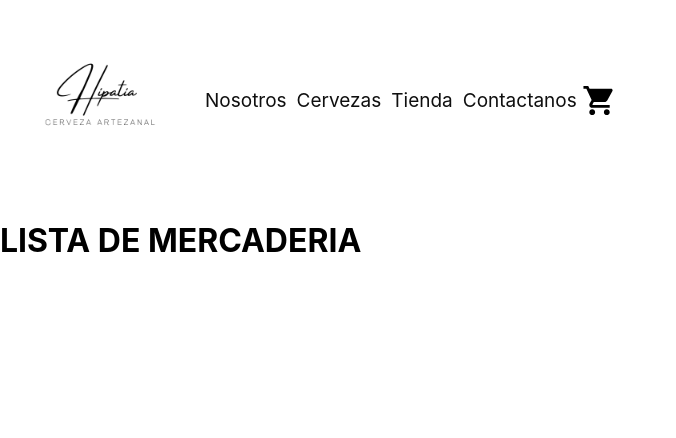
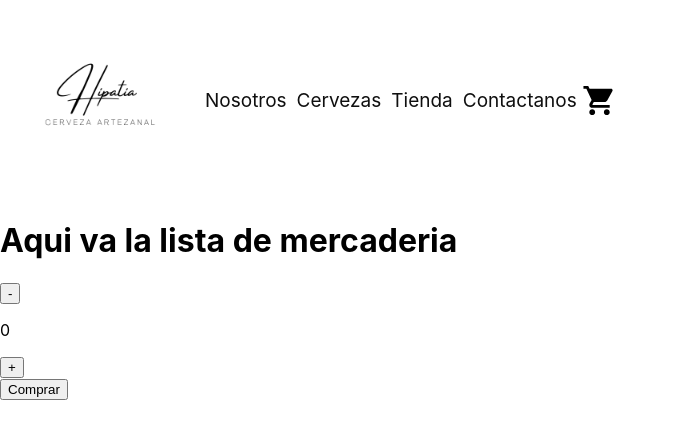
Before and after one commit to EmilianoZarza/proyectoreacr, a React (Create React App) app: page / in a window 1280 px wide. Shown: the top 438 px of the page, without its empty margins (0-676 px from the left). Built offline with nearby package versions, Linux system fonts and the light colour scheme.

Commit message:
agregando itemcount

```diff
--- a/src/App.js
+++ b/src/App.js
@@ -7,7 +7,9 @@ const App = () => {
   return (
     <>
       <NavBar/>
-      <ItemListContainer/>
+      <ItemListContainer
+        Lista='Aqui va la lista de mercaderia'
+      />
     </>
   )
 }
--- /dev/null
+++ b/src/Components/ItemCount/ItemCount.js
@@ -0,0 +1,33 @@
+import React, { useState } from "react";
+
+const ItemCount = ({stock}) => {
+
+  const [cuenta, setCuenta] = useState (0)
+
+  const sumar = () => {
+    cuenta < stock && setCuenta(cuenta +1)
+    cuenta>= stock && alert('Ya no quedan articulos')
+  }
+  const restar = () => {
+    if(cuenta > 0){
+      setCuenta (cuenta - 1)
+    }
+  }
+
+  const onAdd = () => {
+    alert(`Gracias por comprar ${cuenta} articulos`)
+  }
+
+  return (
+    <>
+      <div>
+        <button onClick={restar}>-</button>
+        <p>{cuenta}</p>
+        <button onClick={sumar}>+</button>
+      </div>
+      <button onClick={onAdd}>Comprar</button>
+    </>
+  )
+}
+
+export default ItemCount
--- a/src/Conteiners/ItemListConteiner/ItemListConteiner.js
+++ b/src/Conteiners/ItemListConteiner/ItemListConteiner.js
@@ -1,7 +1,12 @@
 import React from "react";
+import ItemCount from "../../Components/ItemCount/ItemCount";
 
-export const ItemListContainer = ({}) => {
+export const ItemListContainer = ({Lista}) => {
     return(
-        <h1>LISTA DE MERCADERIA</h1>
+        <>
+            <h1>{Lista}</h1>
+
+            <ItemCount stock={5}/>
+        </>
     )
 }
```
